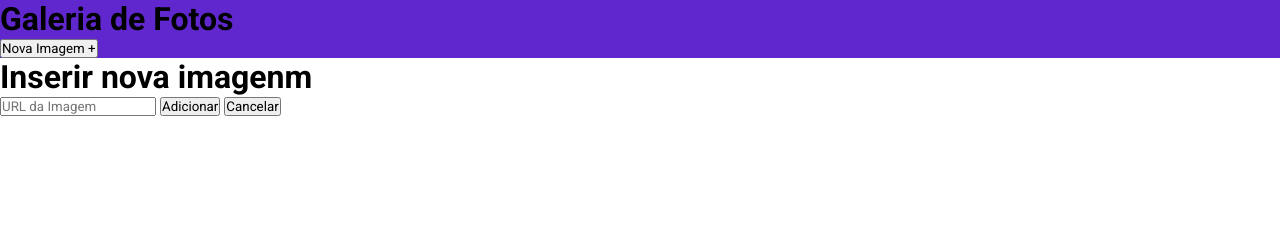
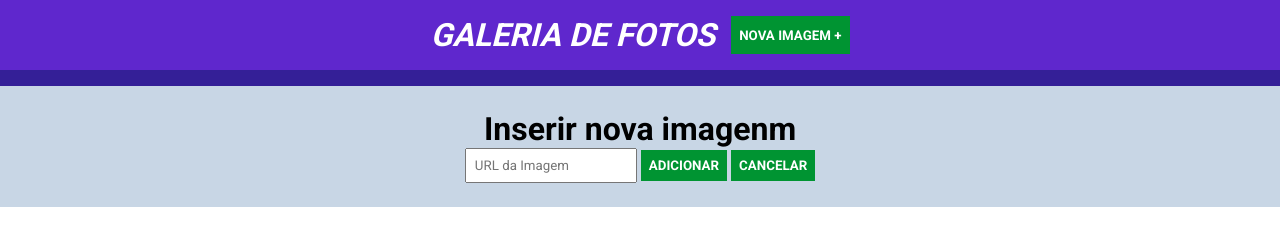
Before and after one commit to CaioCroccia22/JQuery_File, a plain HTML site: page index.html in a window 1280 px wide. Drawn offline with nearby package versions, Linux system fonts and the light colour scheme.

Commit message:
style: styling form and header

```diff
--- a/index.html
+++ b/index.html
@@ -20,5 +20,7 @@
         <button type="submit">Adicionar</button>
         <button type="reset">Cancelar</button>
     </form>
+    <script src="https://code.jquery.com/jquery-3.7.1.js"></script>
+    <script src="./main.js"></script>
 </body>
 </html>
--- a/main.css
+++ b/main.css
@@ -7,5 +7,46 @@
 
 header{
     background-color: #5f27cd;
+    padding: 16px 0;
+    color: #fff;
+    display: flex;
+    border-bottom: 16px solid #341f97;
+    justify-content: center;
+    text-transform: uppercase;
+    font-style: italic;
+}
+
+header button{
+    margin-left: 16px;
 
 }
+
+form{
+    background-color: #c8d6e5;
+    padding: 24px 0;
+    text-align: center;
+}
+
+form h2{
+    margin-bottom: 16px;
+
+}
+
+input,
+button{
+    padding: 8px;
+}
+
+button{
+    background-color: #009432;
+    border: none;
+    font-weight: bold;
+    text-transform: uppercase;
+    color: #fff;
+    cursor: pointer;
+}
+
+
+#botao-cancelar{
+    background-color: red;
+}
```
Also changed, not shown: main.js (added).
